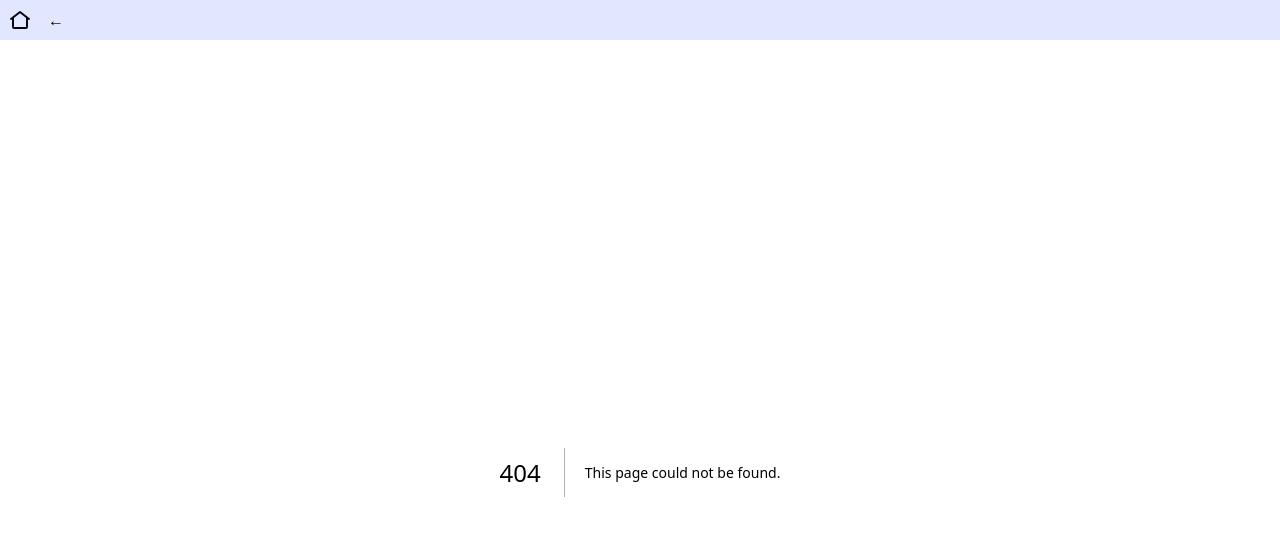
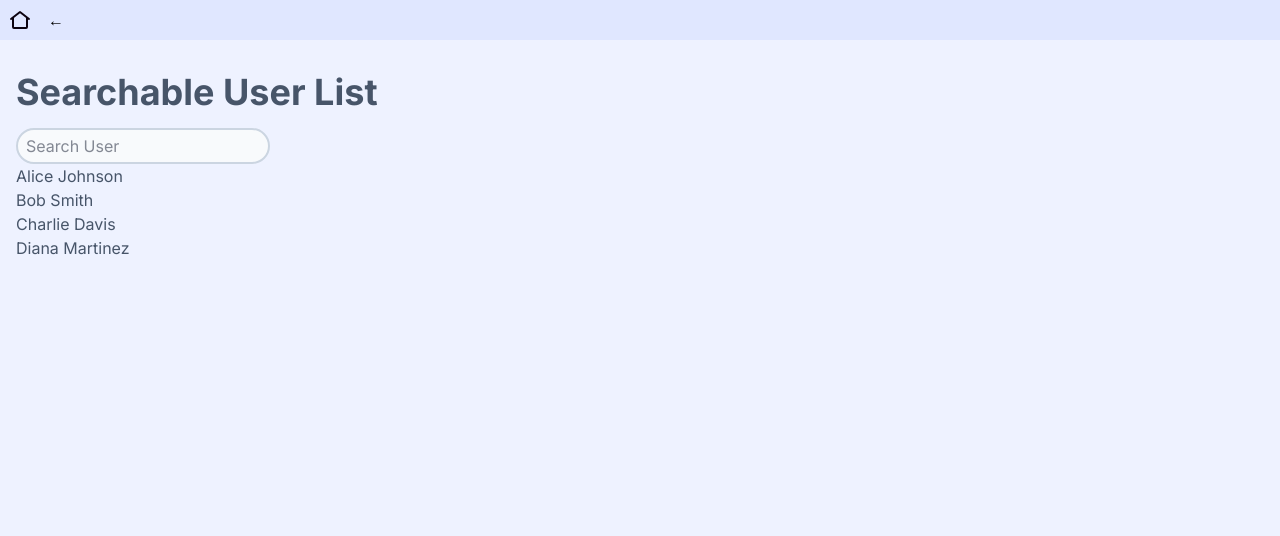
Before and after one commit to emanuelefavero/frontend-problems, a Next.js app in the folder react/: page /searchable-user-list in a window 1280 px wide. Before the commit this address had no page. Shown: the top 536 px of the page. Built offline with nearby package versions, Linux system fonts and the light colour scheme.

Commit message:
feat: add searchable-user-list

```diff
--- a/react/app/page.tsx
+++ b/react/app/page.tsx
@@ -72,6 +72,9 @@ export default function Home() {
         <li>
           <Link href='/portals'>Portals</Link>
         </li>
+        <li>
+          <Link href='/searchable-user-list'>Searchable User List</Link>
+        </li>
       </ul>
     </>
   )
--- /dev/null
+++ b/react/app/searchable-user-list/components/Users.tsx
@@ -0,0 +1,41 @@
+'use client'
+
+import { useId, useState } from 'react'
+import { users as initialUsers } from '../data/users'
+import type { User } from '../types/users'
+
+export default function Component() {
+  const [users, setUsers] = useState<User[]>(initialUsers)
+  const [input, setInput] = useState('')
+  const searchUserId = useId()
+
+  const handleSearchUser = (e: React.ChangeEvent<HTMLInputElement>) => {
+    const value = e.target.value.toLowerCase()
+    setInput(value)
+
+    setUsers(
+      initialUsers.filter((user) => user.name.toLowerCase().includes(value)),
+    )
+  }
+
+  if (!users) return null
+
+  return (
+    <>
+      <label htmlFor={searchUserId}></label>
+      <input
+        type='text'
+        placeholder='Search User'
+        id={searchUserId}
+        onChange={handleSearchUser}
+        value={input}
+      />
+
+      <ul>
+        {users.map((user) => (
+          <li key={user.id}>{user.name}</li>
+        ))}
+      </ul>
+    </>
+  )
+}
--- /dev/null
+++ b/react/app/searchable-user-list/data/users.ts
@@ -0,0 +1,8 @@
+import type { User } from '../types/users'
+
+export const users: User[] = [
+  { id: 1, name: 'Alice Johnson' },
+  { id: 2, name: 'Bob Smith' },
+  { id: 3, name: 'Charlie Davis' },
+  { id: 4, name: 'Diana Martinez' },
+]
--- /dev/null
+++ b/react/app/searchable-user-list/page.tsx
@@ -0,0 +1,10 @@
+import Users from './components/Users'
+
+export default function Page() {
+  return (
+    <>
+      <h1>Searchable User List</h1>
+      <Users />
+    </>
+  )
+}
--- /dev/null
+++ b/react/app/searchable-user-list/types/users.ts
@@ -0,0 +1,4 @@
+export type User = {
+  id: number
+  name: string
+}
```
